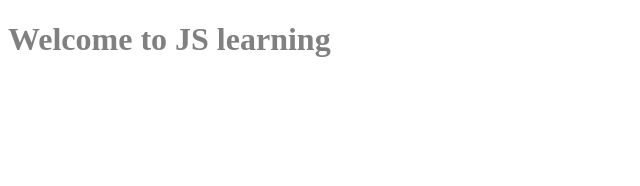
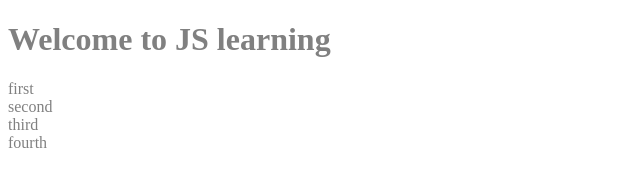
Before and after one commit to Ashish9836/MyJSLearning, a plain HTML site: page index.html in a window 1280 px wide. Shown: the whole page, without its empty margins (0-640 px from the left). Drawn offline with Linux system fonts and the light colour scheme.

Commit message:
js learning

```diff
--- a/index.html
+++ b/index.html
@@ -9,6 +9,13 @@
 </head>
 <body>
     <h1>Welcome to JS learning</h1>
+    <div onclick="call(1)"> first
+        <div onclick="call(2)">second
+            <div onclick="call(3)">third
+                <div onclick="call(4)">fourth</div>
+            </div>
+        </div>
+    </div>
     <script src="first.js"></script>
 </body>
 </html>
```
Also changed, not shown: first.js (+8 -1 lines).
